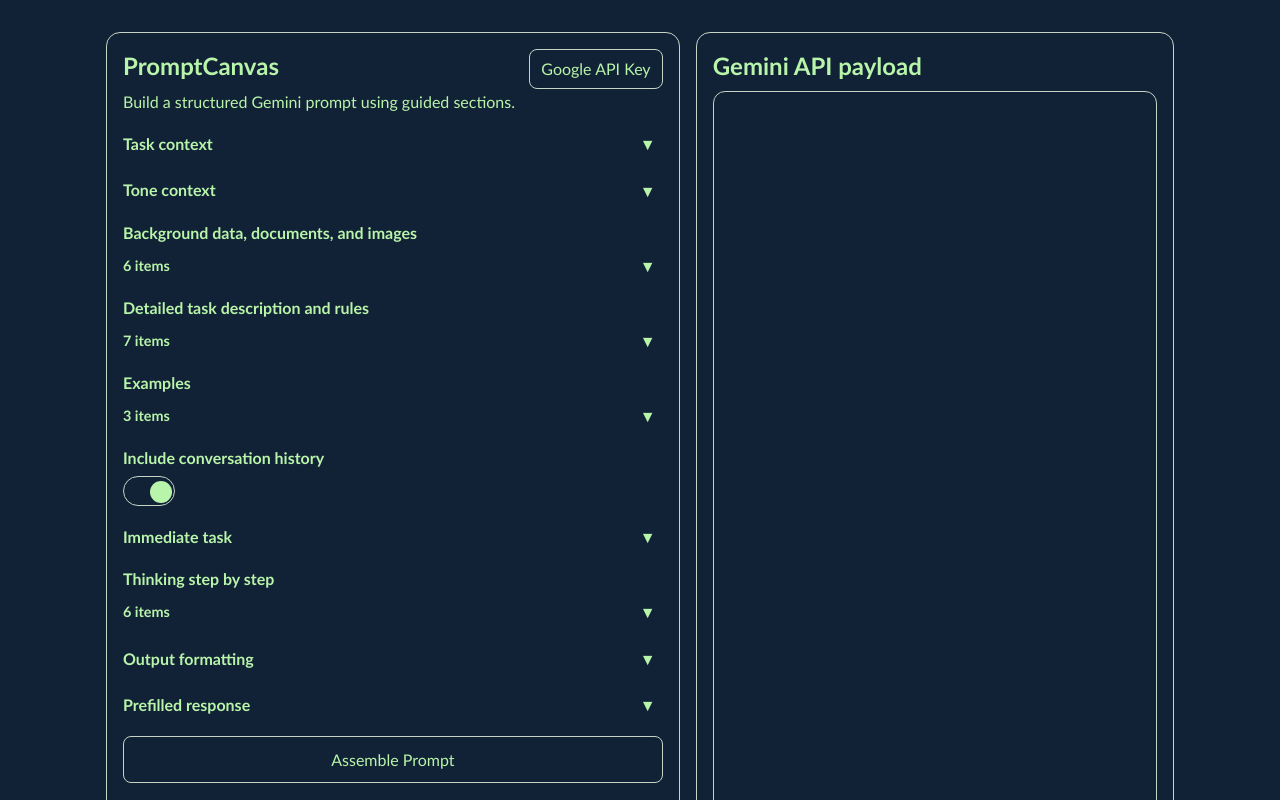
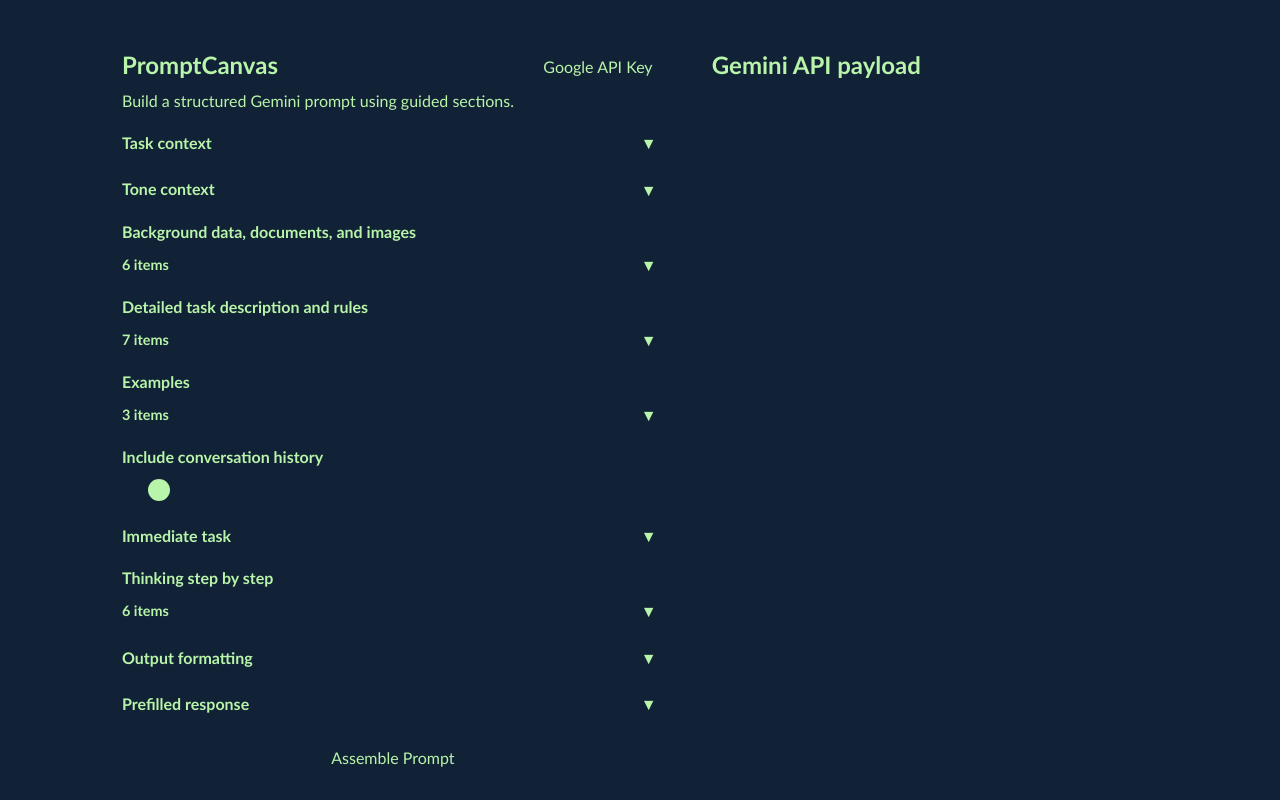
Before and after one commit to RobertoFreireDev/PromptCanvas, a React (Vite) app in the folder promptcanvas/: page / in a window 1280 px wide. Shown: the top 800 px of the page. Built offline with nearby package versions, Linux system fonts and the light colour scheme.

Commit message:
remove borders

```diff
--- a/promptcanvas/src/App.css
+++ b/promptcanvas/src/App.css
@@ -10,7 +10,7 @@
 .canvas,
 .output {
   background: var(--color-bg);
-  border: var(--border-default);
+  border: none;
   border-radius: 14px;
   padding: 1rem;
 }
@@ -60,7 +60,7 @@
 
 textarea {
   width: 100%;
-  border: var(--border-default);
+  border: none;
   border-radius: 10px;
   padding: 0.5rem;
   margin: 0.2rem 0rem;
@@ -95,7 +95,7 @@
 textarea::-webkit-scrollbar-thumb {
   background: var(--color-scrollbar-thumb);
   border-radius: 10px;
-  border: 2px solid var(--color-scrollbar-track);
+  border: none;
 }
 
 textarea::-webkit-scrollbar-thumb:hover {
@@ -108,7 +108,7 @@
 
 input {
   width: 100%;
-  border: var(--border-default);
+  border: none;
   border-radius: 10px;
   padding: 0.7rem;
   font: inherit;
@@ -144,7 +144,7 @@
 button {
   font: inherit;
   border-radius: 8px;
-  border: var(--border-default);
+  border: none;
   padding: 0.5rem 0.7rem;
   cursor: pointer;
   background: var(--color-bg);
@@ -218,7 +218,7 @@
   inset: 0;
   border-radius: 999px;
   background: var(--color-bg);
-  border: var(--border-default);
+  border: none;
   transition: 0.2s;
 }
 
@@ -247,7 +247,7 @@
   min-height: 1000px;
   margin: 0;
   border-radius: 12px;
-  border: var(--border-default);
+  border: none;
   background: var(--color-bg);
   color: var(--color-fg);
   padding: 0.95rem;
@@ -305,7 +305,7 @@
 .dialogCard {
   width: min(560px, 100%);
   background: var(--color-bg);
-  border: var(--border-default);
+  border: none;
   border-radius: 14px;
   padding: 1rem;
 }
```
